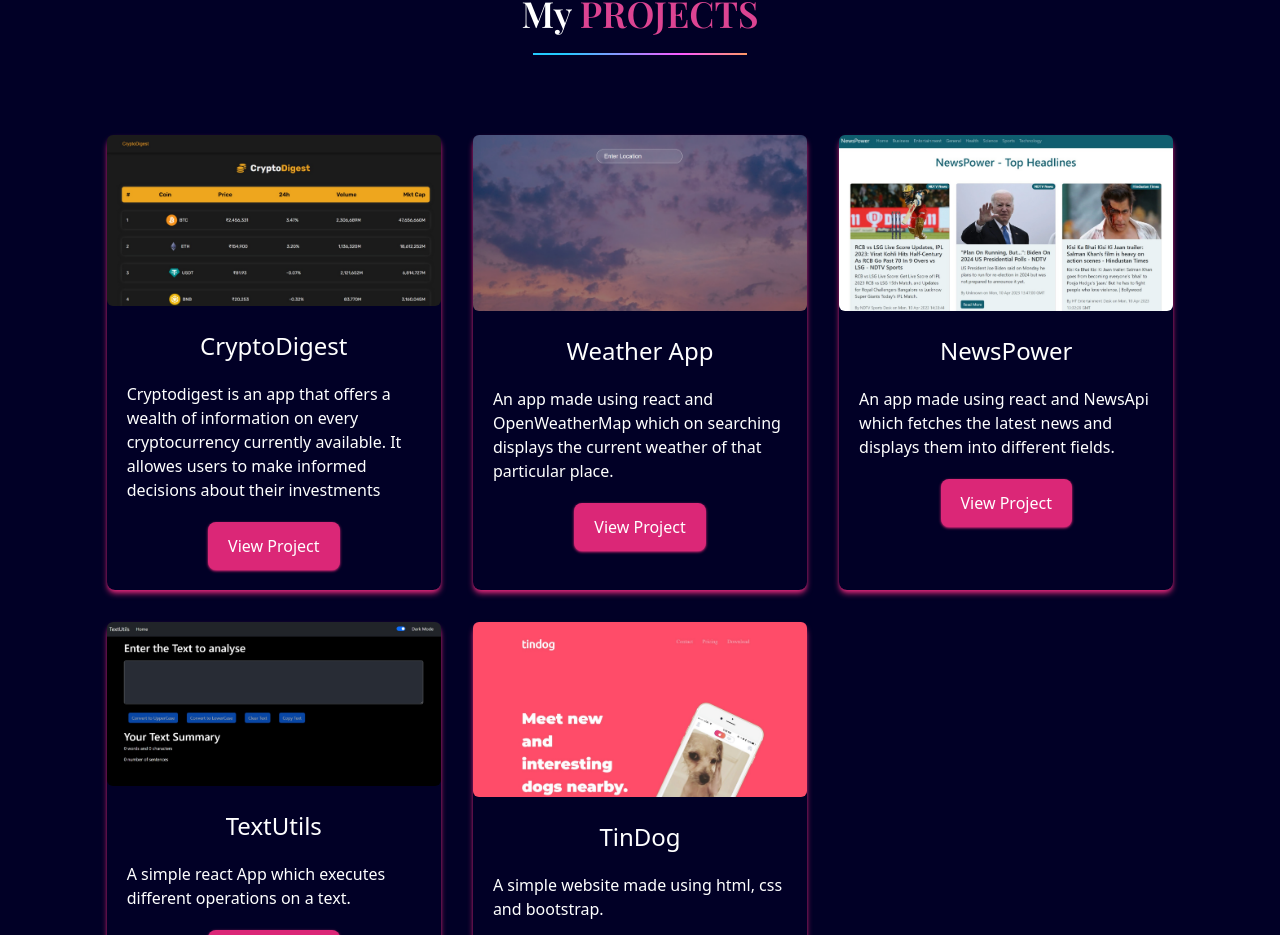
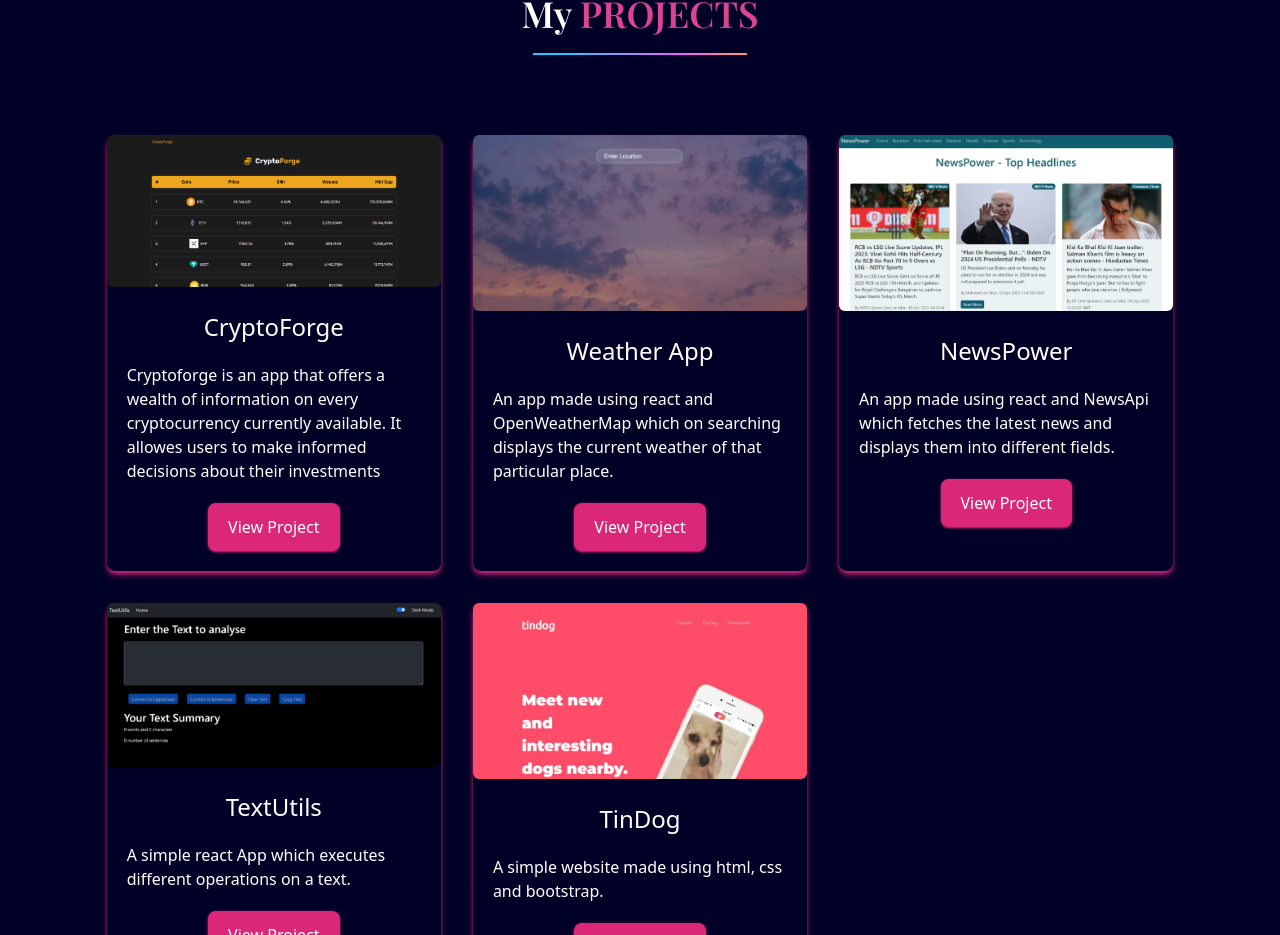
Before and after one commit to AjaySingh-a/AjaySingh-portfolio-, a React (Create React App) app: page / in a window 1280 px wide. Shown: the part 2716-3651 px from the top of the page. Built offline with nearby package versions, Linux system fonts and the light colour scheme.

Commit message:
Update Project.jsx

```diff
--- a/src/scenes/Project.jsx
+++ b/src/scenes/Project.jsx
@@ -5,7 +5,7 @@ import weather from "../assets/weather-app.png";
 import news from "../assets/news-app.jpeg";
 import textutils from  "../assets/textutils2.jpeg";
 import tindog from "../assets/tindog.jpeg";
-import crypto from "../assets/crypto.jpeg";
+import crypto from "../assets/cryptoforge.png";
 import blog from "../assets/mernapp.png"
 
 const Project=()=>{
@@ -14,8 +14,8 @@ const Project=()=>{
 
         {
             src:crypto,
-            title:"CryptoDigest",
-            Description:"Cryptodigest is an app that offers a wealth of information on every cryptocurrency currently available. It allowes users to make informed decisions about their investments",
+            title:"CryptoForge",
+            Description:"Cryptoforge is an app that offers a wealth of information on every cryptocurrency currently available. It allowes users to make informed decisions about their investments",
 
 
         },
```
